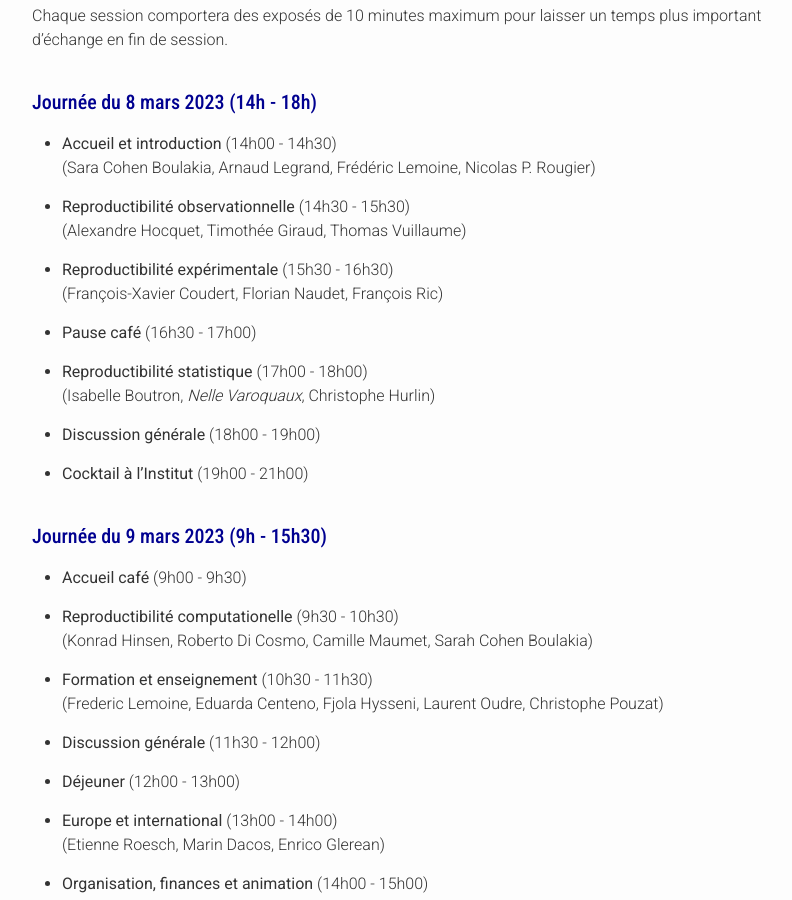
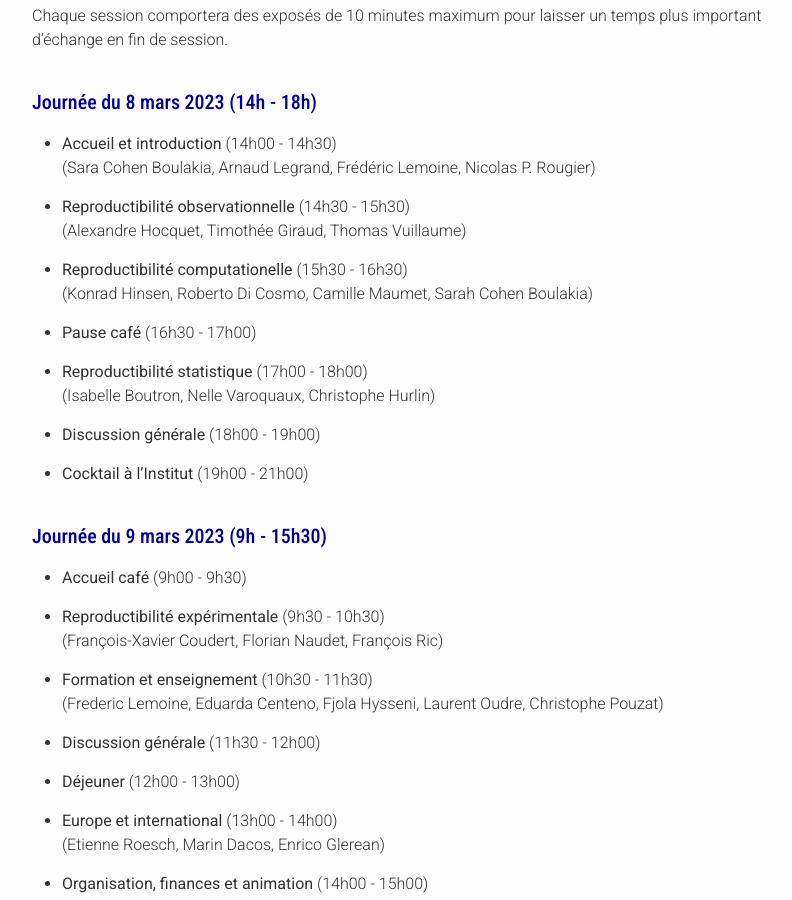
Before and after one commit to FR-RN/FR-RN, a Jekyll site: the page built from rr-days.md, in a window 1280 px wide and 900 px high, scrolled down 1381 px. Shown: the whole window, without its empty margins (238-1030 px from the left). Built offline with Jekyll 4.4.1, drawn with Linux system fonts in a browser that asks for light colours; some web fonts are replaced; some of the changed lines change nothing that is shown.

Commit message:
Inversion of exp/comp sesion

```diff
--- a/rr-days.md
+++ b/rr-days.md
@@ -71,13 +71,13 @@ laisser un temps plus important d’échange en fin de session.
 * **Reproductibilité observationnelle** (14h30 - 15h30)
   (Alexandre Hocquet, Timothée Giraud, Thomas Vuillaume)
 
-* **Reproductibilité expérimentale** (15h30 - 16h30)
-  (François-Xavier Coudert, Florian Naudet, François Ric)
+* **Reproductibilité computationelle** (15h30 - 16h30)
+  (Konrad Hinsen, Roberto Di Cosmo, Camille Maumet, Sarah Cohen Boulakia)
 
 * **Pause café** (16h30 - 17h00)
 
 * **Reproductibilité statistique** (17h00 - 18h00)
-  (Isabelle Boutron, *Nelle Varoquaux*, Christophe Hurlin)
+  (Isabelle Boutron, Nelle Varoquaux, Christophe Hurlin)
 
 * **Discussion générale** (18h00 - 19h00)
 
@@ -87,8 +87,8 @@ laisser un temps plus important d’échange en fin de session.
 
 * **Accueil café** (9h00 - 9h30)
 
-* **Reproductibilité computationelle** (9h30 - 10h30)
-  (Konrad Hinsen, Roberto Di Cosmo, Camille Maumet, Sarah Cohen Boulakia)
+* **Reproductibilité expérimentale** (9h30 - 10h30)
+  (François-Xavier Coudert, Florian Naudet, François Ric)
 
 * **Formation et enseignement** (10h30 - 11h30)
   (Frederic Lemoine, Eduarda Centeno, Fjola Hysseni, Laurent Oudre, Christophe Pouzat)
```
